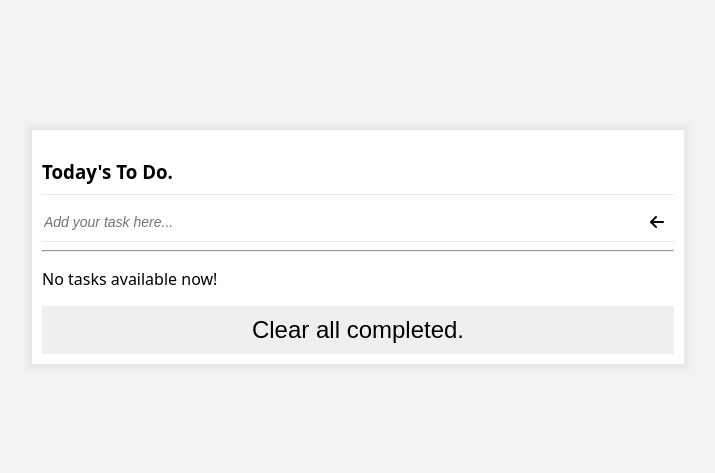
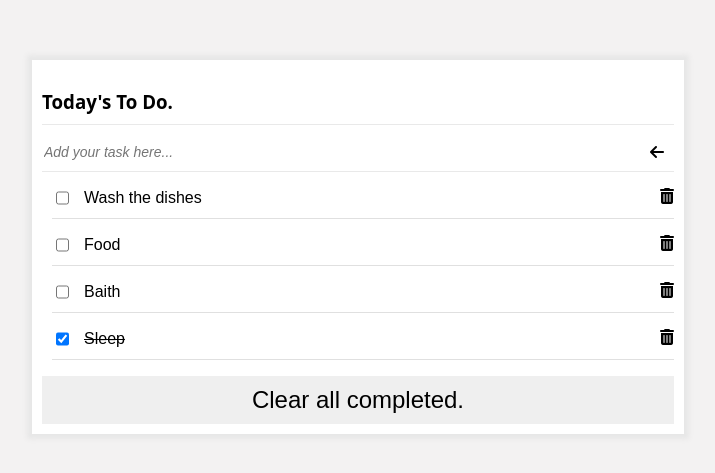
Before and after one commit to Nejjari001/To-Do-List-List-structure, a website built with webpack: page src/index.html in a window 1280 px wide. Shown: the part 161-634 px from the top of the page, without its empty margins (282-997 px from the left). Built offline with nearby package versions, Linux system fonts and the light colour scheme.

```diff
--- a/src/index.js
+++ b/src/index.js
@@ -1,9 +1,30 @@
 import './style.css';
-import retrieveFromStorage from './modules/retrieveFromStorage.js';
 import displayTasks, { footer } from './modules/displayTasks.js';
 import addTask from './modules/addTask.js';
 
-const totalTasks = JSON.parse(retrieveFromStorage('todo')) || [];
+const totalTasks = [
+  {
+    description: 'Wash the dishes',
+    completed: false,
+    index: 1,
+  },
+  {
+    description: 'Food',
+    completed: false,
+    index: 2,
+  },
+  {
+    description: 'Baith',
+    completed: false,
+    index: 3,
+  },
+  {
+    description: 'Sleep',
+    completed: true,
+    index: 4,
+  },
+];
+
 const tasksListDisplay = document.querySelector('.display');
 
 if (totalTasks.length === 0) {
```
Also changed, not shown: package.json (added, +40 -0 lines), dist/index.html, dist/main.js, 2 other files.
